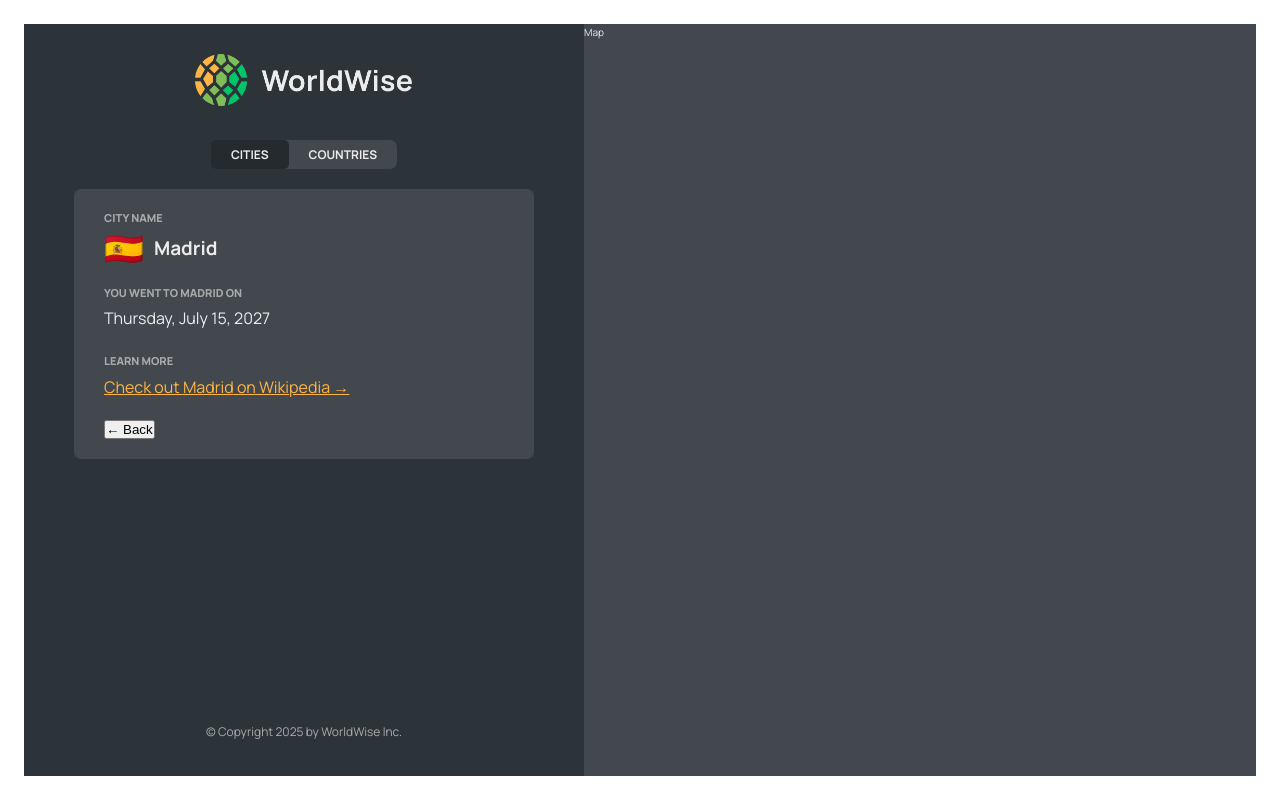
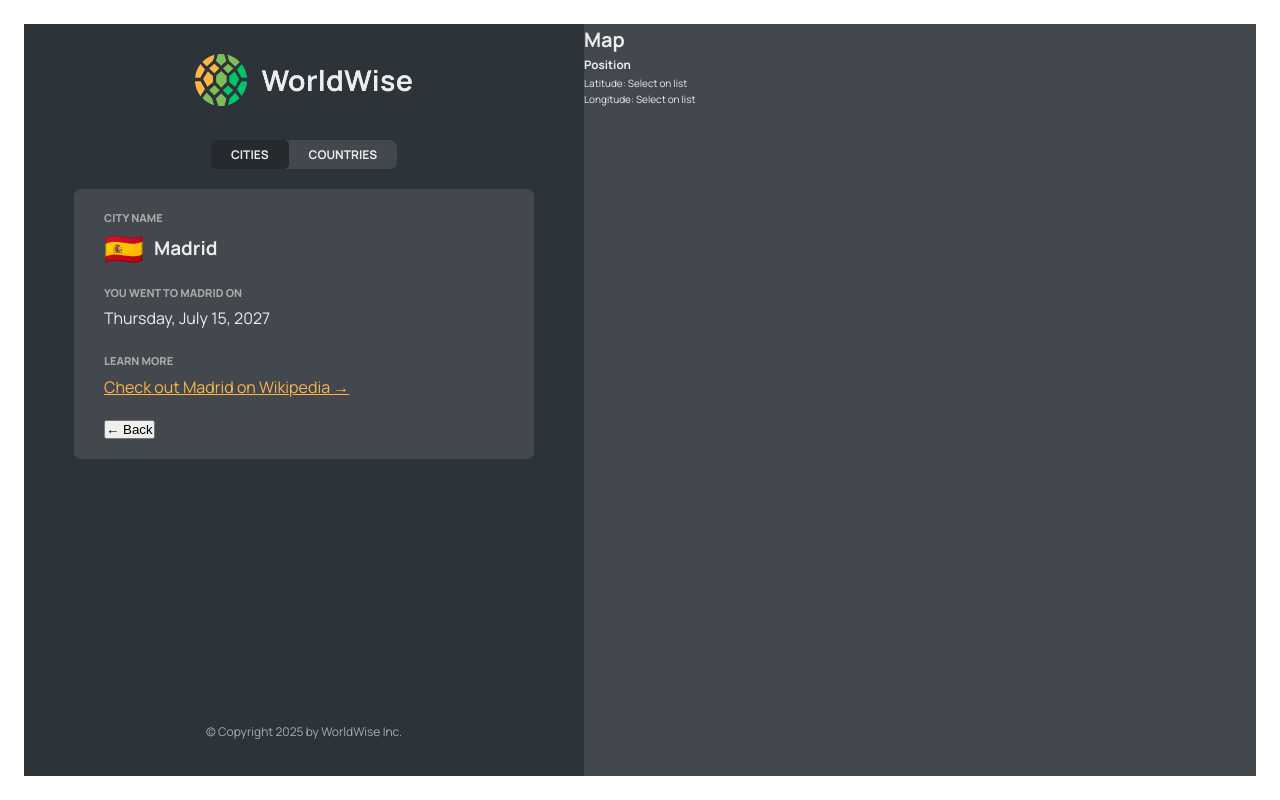
Before and after one commit to smartcode54/worldWise, a React app: page /app/cities/17806751 in a window 1280 px wide. Built offline with nearby package versions, Linux system fonts and the light colour scheme; data requests are answered from the project's data file; the HTML template or start-up script is replaced by a standard one.

Commit message:
feat: Reading and setting a query string

```diff
--- a/src/components/City.jsx
+++ b/src/components/City.jsx
@@ -1,4 +1,4 @@
-import { useParams, useNavigate } from 'react-router-dom';
+import { useParams, useNavigate, useSearchParams } from 'react-router-dom';
 import styles from "./City.module.css";
 
 const formatDate = (date) =>
@@ -12,6 +12,11 @@ const formatDate = (date) =>
 function City({ cities = [] }) {
   const { id } = useParams();
   const navigate = useNavigate();
+  const [searchParams] = useSearchParams();
+
+  // Get latitude and longitude from URL params
+  const lat = searchParams.get("lat");
+  const lng = searchParams.get("lng");
 
   // Find the city by ID
   const currentCity = cities.find(city => city.id === parseInt(id));
@@ -49,6 +54,16 @@ function City({ cities = [] }) {
         </div>
       )}
 
+      {(lat || lng) && (
+        <div className={styles.row}>
+          <h6>Position</h6>
+          <p>
+            Latitude: {lat || 'Select on list'}, <br />
+            Longitude: {lng || 'Select on list'}
+          </p>
+        </div>
+      )}
+
       <div className={styles.row}>
         <h6>Learn more</h6>
         <a
--- a/src/components/CityItem.jsx
+++ b/src/components/CityItem.jsx
@@ -10,11 +10,11 @@ const formatDate = (date) =>
   }).format(new Date(date));
 
 function CityItem({ city }) {
-     const { cityName, emoji, date, id } = city;
+     const { cityName, emoji, date, id, position } = city;
 
      return (
        <li>
-         <Link className={styles.cityItem} to={`/app/cities/${id}`}>
+         <Link className={styles.cityItem} to={`/app/cities/${id}?lat=${position.lat}&lng=${position.lng}`}>
            <span className={styles.emoji}>{emoji}</span>
            <h3 className={styles.name}>{cityName}</h3>
            <time className={styles.date}>{formatDate(date)}</time>
--- a/src/components/Map.jsx
+++ b/src/components/Map.jsx
@@ -1,10 +1,19 @@
 
 import styles from './Map.module.css';
+import {useSearchParams} from 'react-router-dom';
 
-export default function Map() {
+function Map() {
+  const [searchParams] = useSearchParams();
+  const lat = searchParams.get("lat");
+  const lng = searchParams.get("lng");
+
   return (
     <div className={styles.mapContainer}>
-     Map
+     <h1>Map</h1>
+     <h3>Position</h3>
+     <p>Latitude: {lat || 'Select on list'}</p>
+     <p>Longitude: {lng || 'Select on list'}</p>
     </div>
   )
 }
+export default Map;
```
